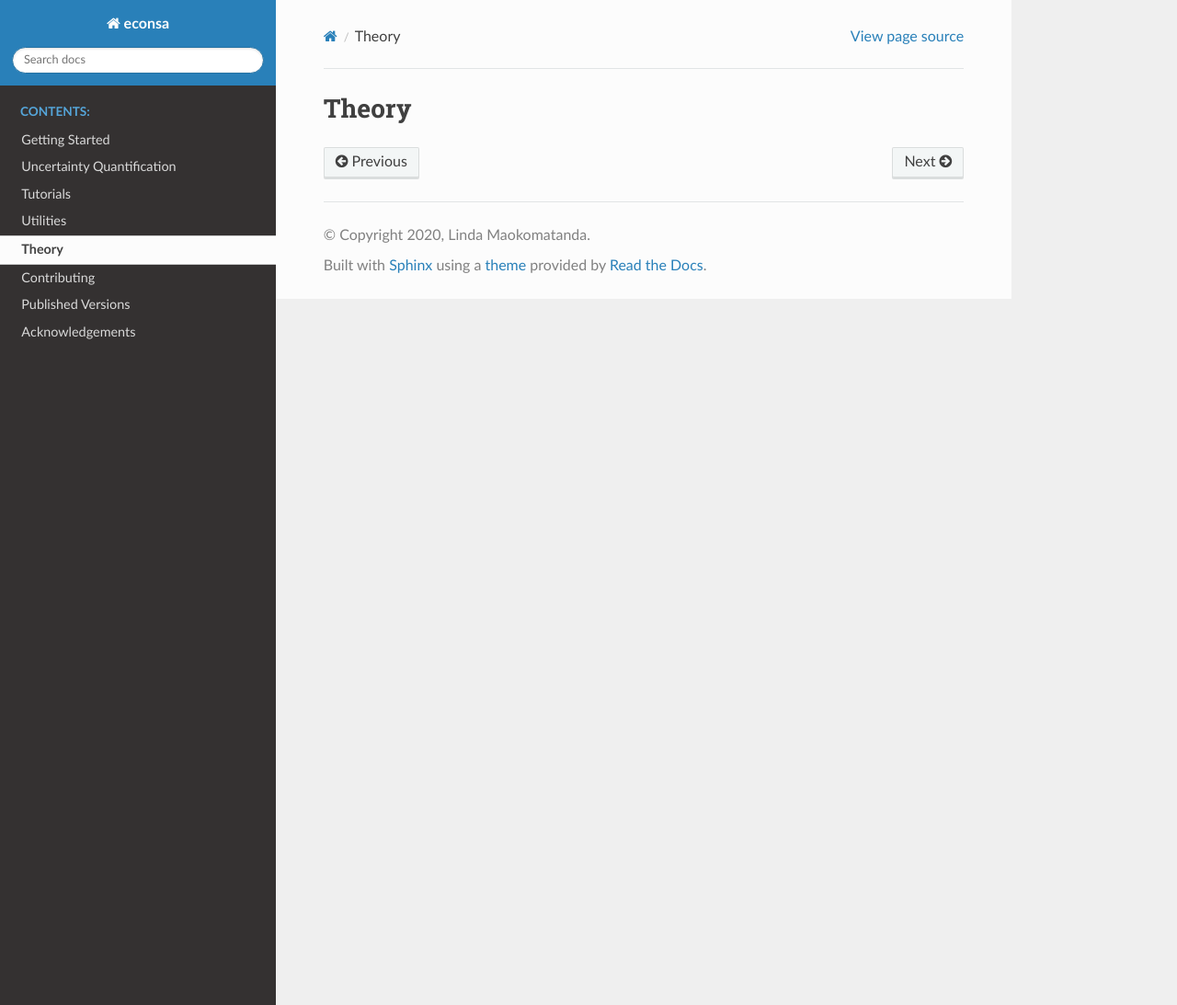
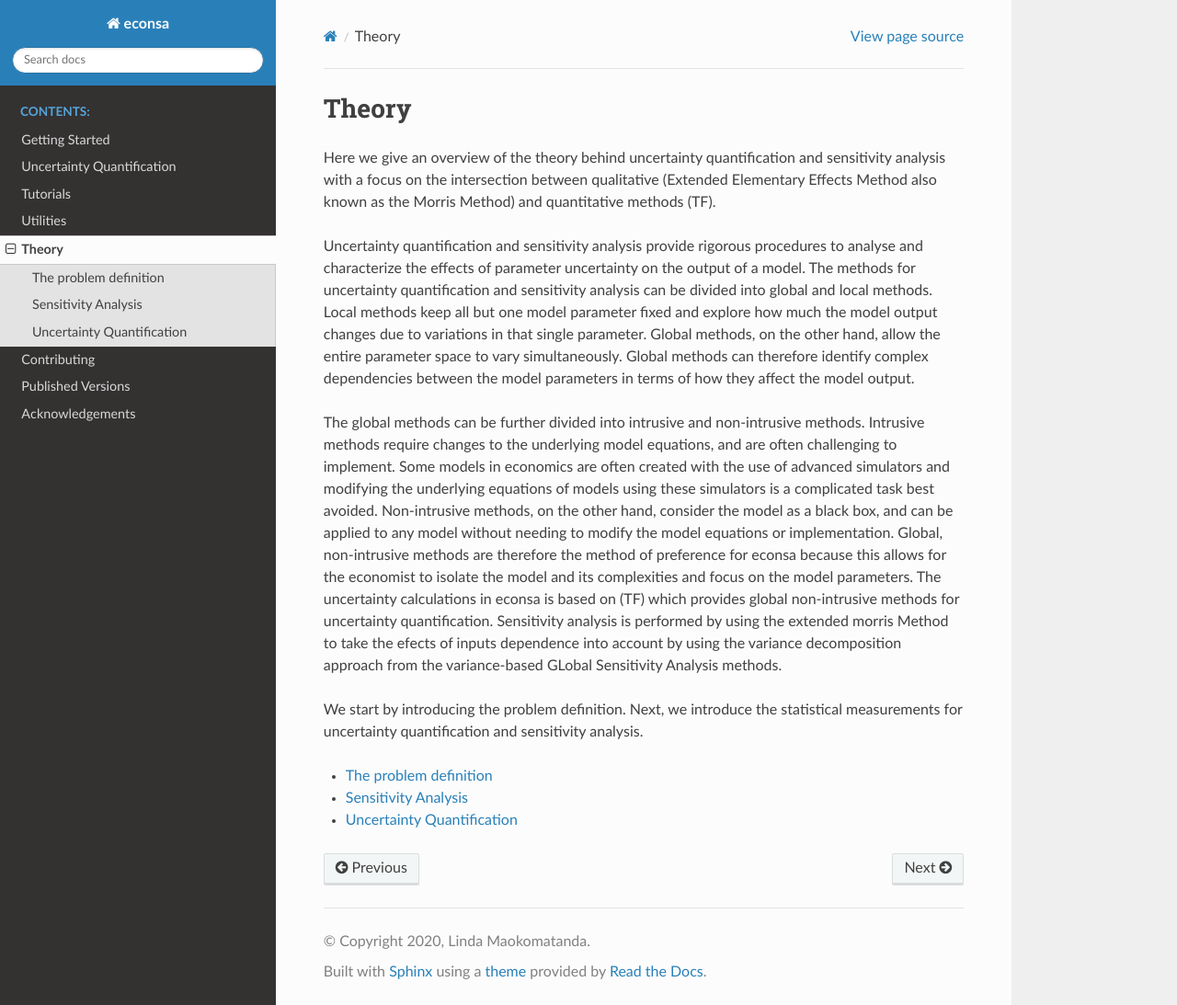
Before and after one commit to OpenSourceEconomics/econsa, a Sphinx documentation site: the page built from docs/source/theory/index.rst, in a window 1280 px wide and 1093 px high. Shown: the whole window at 92% size. Built offline with Sphinx 7.4.7 and the Read the Docs theme 2.0.0, drawn with Linux system fonts in a browser that asks for light colours; pages that are not in the unit, such as notebooks, are missing from menus.

Commit message:
Fleshes out theory.

```diff
--- a/docs/source/theory/index.rst
+++ b/docs/source/theory/index.rst
@@ -4,5 +4,49 @@ Theory
 
 
 
+Here we give an overview of the theory behind uncertainty quantification and
+sensitivity analysis with a focus on the intersection between qualitative
+(Extended Elementary Effects Method also known as the Morris Method) and
+quantitative methods (TF).
+
+Uncertainty quantification and sensitivity analysis provide rigorous procedures
+to analyse and characterize the effects of parameter uncertainty on the output
+of a model.
+The methods for uncertainty quantification and sensitivity analysis can be
+divided into global and local methods.
+Local methods keep all but one model parameter fixed and explore how much the
+model output changes due to variations in that single parameter.
+Global methods,
+on the other hand, allow the entire parameter space to vary simultaneously.
+Global methods can therefore identify complex dependencies between the model
+parameters in terms of how they affect the model output.
+
+The global methods can be further divided into intrusive and non-intrusive methods.
+Intrusive methods require changes to the underlying model equations,
+and are often challenging to implement.
+Some models in economics are often created with the use of advanced simulators and
+modifying the underlying equations of models using these simulators is a
+complicated task best avoided.
+Non-intrusive methods, on the other hand, consider the model as a black box,
+and can be applied to any model without needing to modify the model equations
+or implementation.
+Global, non-intrusive methods are therefore the method of preference for econsa
+because this allows for the economist to isolate the model and its complexities
+and focus on the model parameters.
+The uncertainty calculations in econsa is based on (TF) which provides
+global non-intrusive methods for uncertainty quantification. Sensitivity analysis
+is performed by using the extended morris Method to take the efects of
+inputs dependence into account by using the variance
+decomposition approach from the variance-based GLobal Sensitivity Analysis
+methods.
+
+We start by introducing the problem definition. Next, we introduce the statistical
+measurements for uncertainty quantification and sensitivity analysis.
+
 .. toctree::
-   :maxdepth: 1
+   :maxdepth: 2
+
+
+   problem
+   sa
+   uq
--- /dev/null
+++ b/docs/source/theory/problem.rst
@@ -0,0 +1,2 @@
+The problem definition
+======================
--- /dev/null
+++ b/docs/source/theory/sa.rst
@@ -0,0 +1,2 @@
+Sensitivity Analysis
+====================
--- /dev/null
+++ b/docs/source/theory/uq.rst
@@ -0,0 +1,2 @@
+Uncertainty Quantification
+==========================
```
